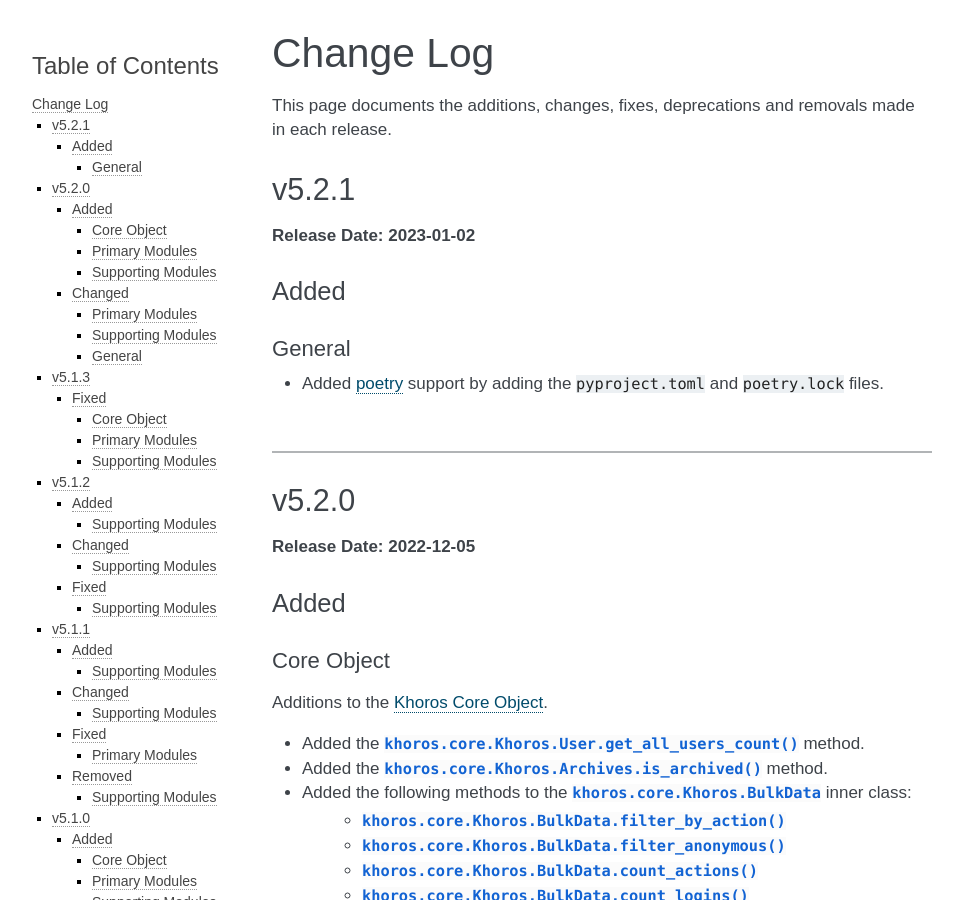
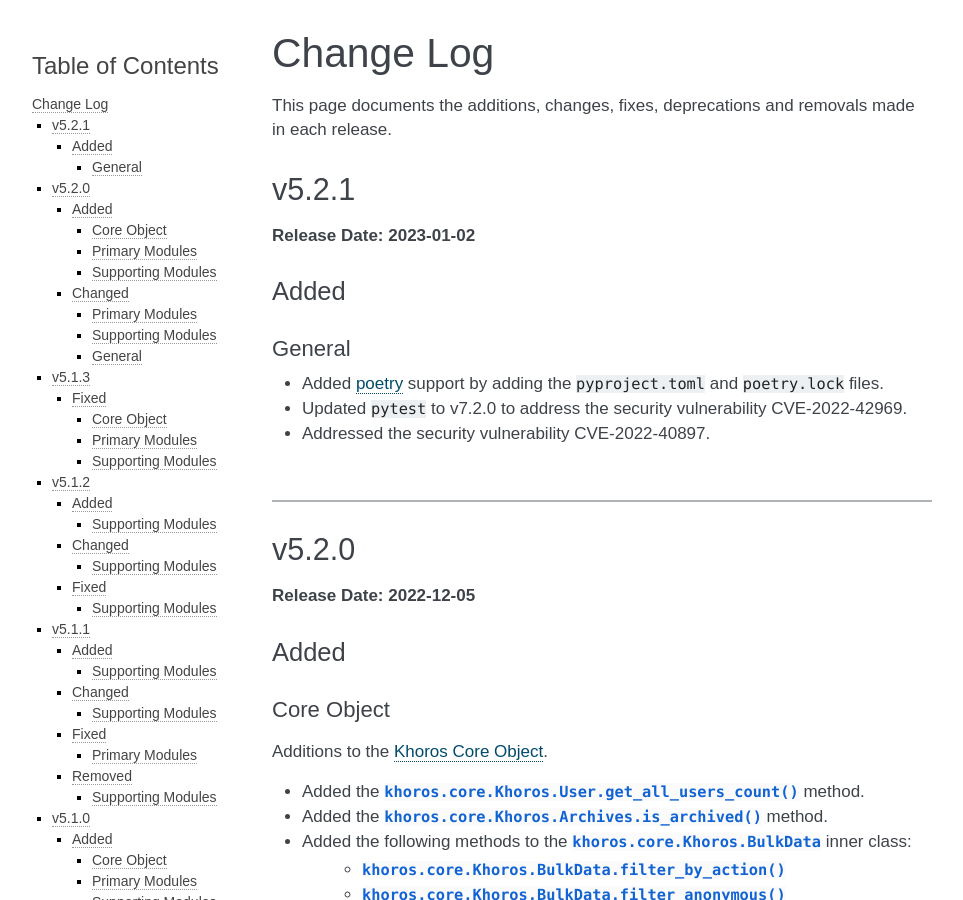
Before and after one commit to jeffshurtliff/khoros, a Sphinx documentation site: the page built from docs/changelog.rst, in a window 1280 px wide and 900 px high. Shown: the whole window, without its empty margins (148-1111 px from the left). Built offline with Sphinx 7.4.7, drawn with Linux system fonts in a browser that asks for light colours.

Commit message:
Updated pytest version to address security vulnerability

```diff
--- a/docs/changelog.rst
+++ b/docs/changelog.rst
@@ -15,6 +15,8 @@
 -------
 * Added `poetry <https://python-poetry.org/>`_ support by adding the ``pyproject.toml``
   and ``poetry.lock`` files.
+* Updated ``pytest`` to v7.2.0 to address the security vulnerability CVE-2022-42969.
+* Addressed the security vulnerability CVE-2022-40897.
 
 |
 
--- a/requirements.txt
+++ b/requirements.txt
@@ -1,5 +1,5 @@
 defusedxml>=0.7.1
-pytest>=6.2.1
+pytest>=7.2.0
 PyYAML>=5.3.1
 urllib3~=1.26.2
 requests>=2.23.0
```
